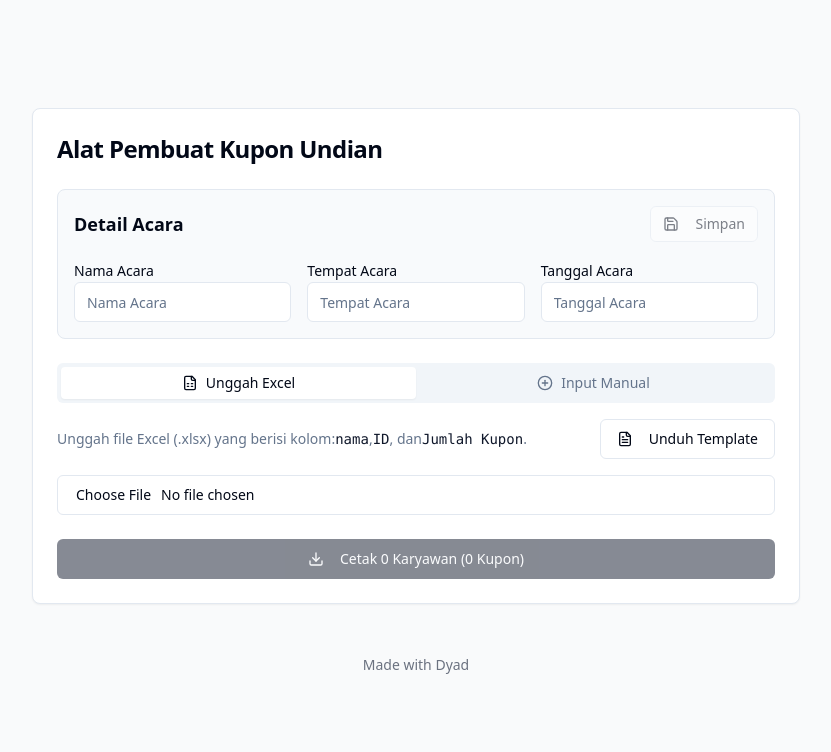
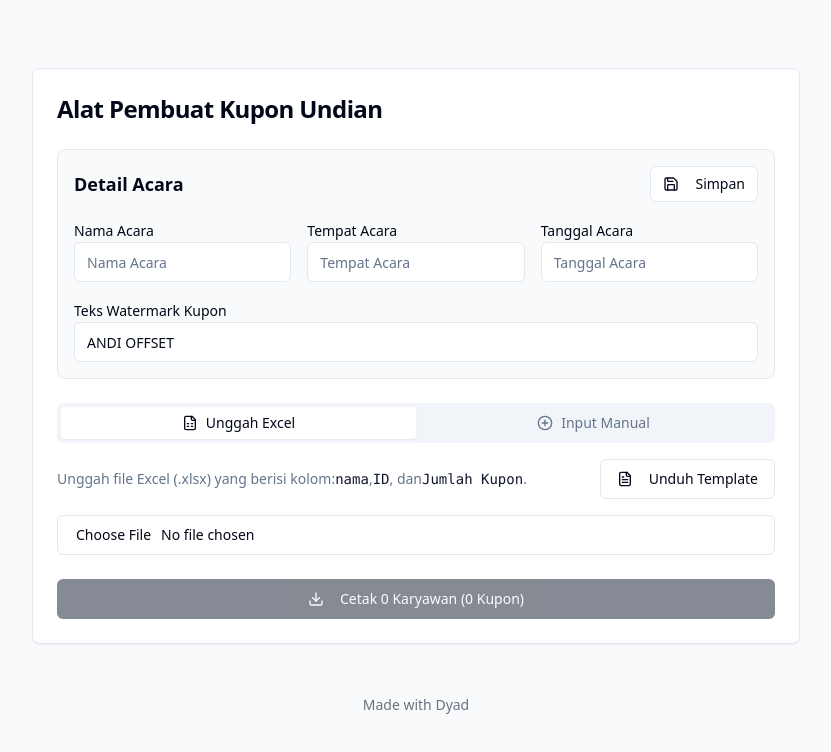
Before and after one commit to ndrepepe/undian, a React (Vite) app: page / in a window 1280 px wide. Shown: the top 752 px of the page, without its empty margins (224-1055 px from the left). Built offline with nearby package versions, Linux system fonts and the light colour scheme.

Commit message:
[dyad] Menambahkan input kustom untuk teks watermark kupon - wrote 2 file(s)

```diff
--- a/src/components/CouponTemplate.tsx
+++ b/src/components/CouponTemplate.tsx
@@ -8,6 +8,7 @@ interface CouponTemplateProps {
   eventName: string;
   eventLocation: string;
   eventDate: string;
+  watermarkText: string; // Prop baru untuk teks watermark
 }
 
 const CouponTemplate: React.FC<CouponTemplateProps> = ({
@@ -17,9 +18,22 @@ const CouponTemplate: React.FC<CouponTemplateProps> = ({
   totalCouponsForEmployee,
   eventName,
   eventLocation,
-  eventDate
+  eventDate,
+  watermarkText
 }) => {
   // Ukuran kupon: 8cm x 5cm (landscape)
+
+  // Fungsi untuk mengulang teks watermark agar memenuhi area kupon
+  const generateWatermarkLines = (text: string, repeatCount: number) => {
+    if (!text) return null;
+    const repeatedText = Array(repeatCount).fill(text).join(' ');
+    return Array(5).fill(repeatedText).map((line, index) => (
+      <React.Fragment key={index}>
+        {line}
+        {index < 4 && <br/>}
+      </React.Fragment>
+    ));
+  };
 
   return (
     <div
@@ -27,6 +41,7 @@ const CouponTemplate: React.FC<CouponTemplateProps> = ({
       style={{ width: '8cm', height: '5cm', boxSizing: 'border-box' }}
     >
       {/* Watermark */}
+      {watermarkText && (
         <div
           className="absolute inset-0 flex items-center justify-center pointer-events-none"
         >
@@ -36,18 +51,14 @@ const CouponTemplate: React.FC<CouponTemplateProps> = ({
               fontSize: '40px', // Ukuran font besar agar memenuhi kupon
               opacity: 0.5, // Semi-transparan
               transform: 'rotate(-27deg)', // Rotasi 27 derajat (negatif agar miring dari kiri atas ke kanan bawah)
-            // Mengulang teks untuk memenuhi area kupon
               lineHeight: '1.2',
               userSelect: 'none',
             }}
           >
-          ANDI OFFSET ANDI OFFSET ANDI OFFSET<br/>
-          ANDI OFFSET ANDI OFFSET ANDI OFFSET<br/>
-          ANDI OFFSET ANDI OFFSET ANDI OFFSET<br/>
-          ANDI OFFSET ANDI OFFSET ANDI OFFSET<br/>
-          ANDI OFFSET ANDI OFFSET ANDI OFFSET
+            {generateWatermarkLines(watermarkText.toUpperCase(), 3)}
           </span>
         </div>
+      )}
 
       <div className="text-center relative z-10">
         <h3 className="font-bold text-sm leading-tight">{eventName}</h3>
--- a/src/components/RaffleCouponGenerator.tsx
+++ b/src/components/RaffleCouponGenerator.tsx
@@ -48,6 +48,7 @@ const RaffleCouponGenerator: React.FC = () => {
   const [eventName, setEventName] = useState('');
   const [eventLocation, setEventLocation] = useState('');
   const [eventDate, setEventDate] = useState('');
+  const [customWatermarkText, setCustomWatermarkText] = useState('ANDI OFFSET'); // Default Watermark
 
   const couponContainerRef = useRef<HTMLDivElement>(null);
 
@@ -60,6 +61,7 @@ const RaffleCouponGenerator: React.FC = () => {
         setEventName(details.eventName || '');
         setEventLocation(details.eventLocation || '');
         setEventDate(details.eventDate || '');
+        setCustomWatermarkText(details.customWatermarkText || 'ANDI OFFSET');
       }
     } catch (error) {
       console.error("Gagal memuat detail acara dari localStorage:", error);
@@ -69,7 +71,7 @@ const RaffleCouponGenerator: React.FC = () => {
   // Fungsi untuk menyimpan detail acara ke localStorage
   const handleSaveEventDetails = () => {
     try {
-      const details = { eventName, eventLocation, eventDate };
+      const details = { eventName, eventLocation, eventDate, customWatermarkText };
       localStorage.setItem(EVENT_DETAILS_KEY, JSON.stringify(details));
       showSuccess("Detail acara berhasil disimpan!");
     } catch (error) {
@@ -431,13 +433,13 @@ const RaffleCouponGenerator: React.FC = () => {
                     onClick={handleSaveEventDetails}
                     size="sm"
                     variant="outline"
-                    disabled={!eventName && !eventLocation && !eventDate}
+                    disabled={!eventName && !eventLocation && !eventDate && !customWatermarkText}
                 >
                     <Save className="mr-2 h-4 w-4" />
                     Simpan
                 </Button>
             </div>
-            <div className="grid grid-cols-1 md:grid-cols-3 gap-4">
+            <div className="grid grid-cols-1 md:grid-cols-3 gap-4 mb-4">
               <div>
                 <Label htmlFor="event-name">Nama Acara</Label>
                 <Input
@@ -465,6 +467,17 @@ const RaffleCouponGenerator: React.FC = () => {
                   placeholder="Tanggal Acara"
                 />
               </div>
+            </div>
+
+            {/* Input Watermark Kustom */}
+            <div>
+                <Label htmlFor="custom-watermark">Teks Watermark Kupon</Label>
+                <Input
+                  id="custom-watermark"
+                  value={customWatermarkText}
+                  onChange={(e) => setCustomWatermarkText(e.target.value)}
+                  placeholder="Contoh: ANDI OFFSET"
+                />
             </div>
           </div>
 
@@ -611,6 +624,7 @@ const RaffleCouponGenerator: React.FC = () => {
                           eventName={eventName}
                           eventLocation={eventLocation}
                           eventDate={eventDate}
+                          watermarkText={customWatermarkText}
                       />
                   </div>
                   <p className="mt-2 text-sm text-muted-foreground">Total {coupons.length} kupon dari {employees.length} karyawan telah diproses.</p>
@@ -635,6 +649,7 @@ const RaffleCouponGenerator: React.FC = () => {
             eventName={eventName}
             eventLocation={eventLocation}
             eventDate={eventDate}
+            watermarkText={customWatermarkText}
           />
         ))}
       </div>
```
Lines whose indentation alone changed are shown as unchanged.
